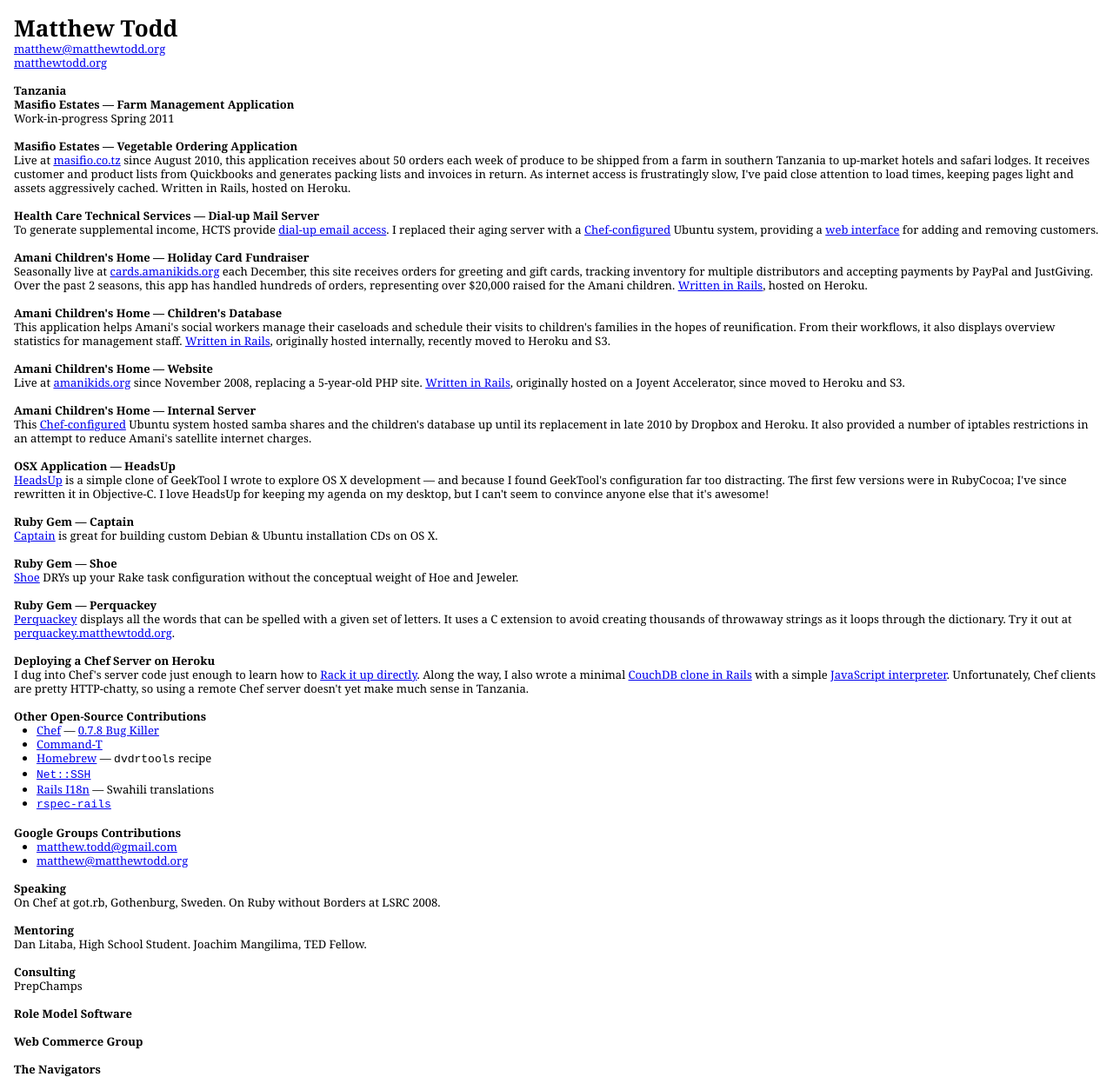
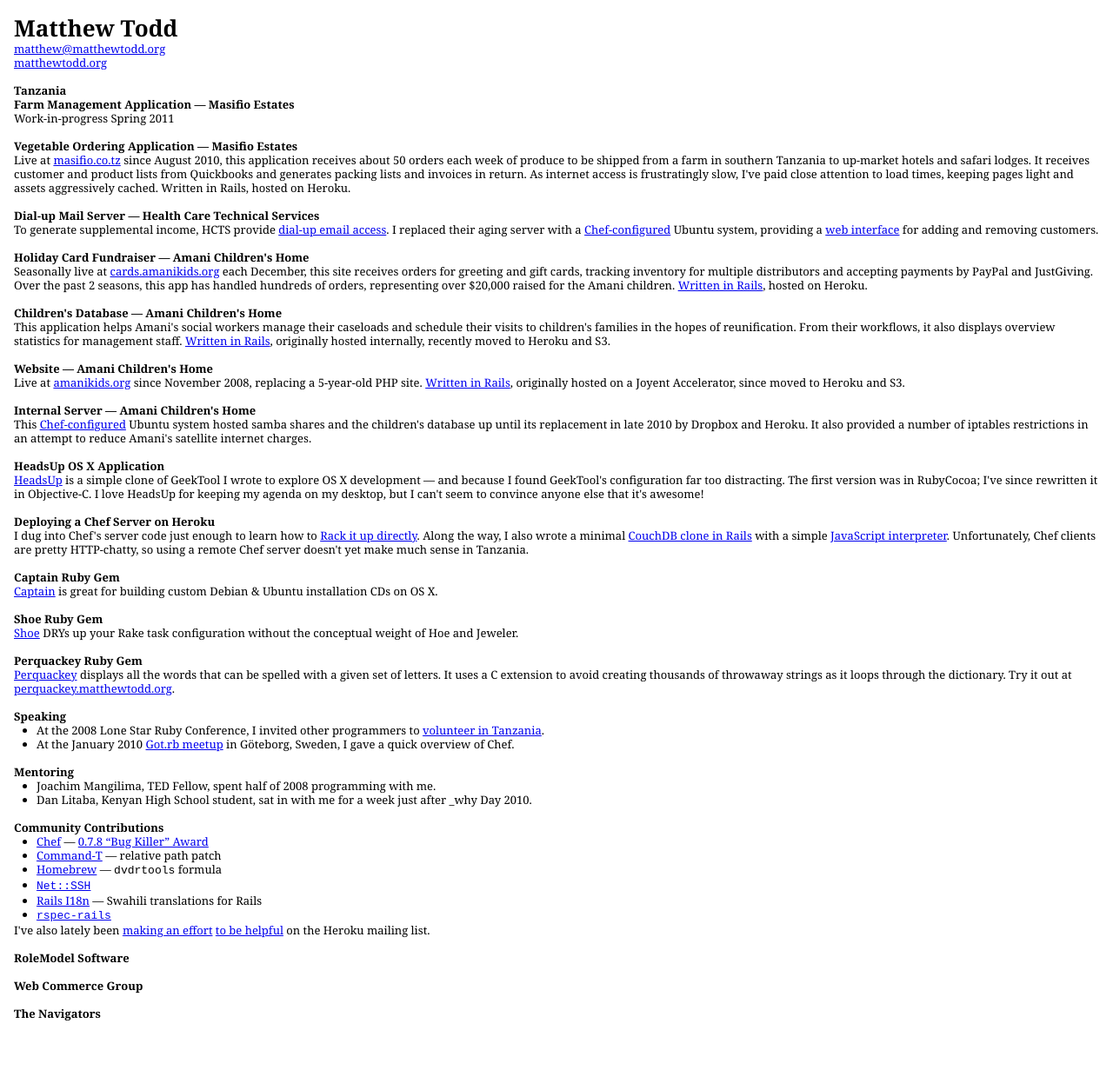
Before and after one commit to matthewtodd/matthewtodd.github.io, a Jekyll site: the page app/resume.html, which Jekyll copies as it is, in a window 1280 px wide. Shown: the whole page at 87% size. Built offline with Jekyll 4.4.1, drawn with Linux system fonts in a browser that asks for light colours; after the commit the page ends 1190 px from its top, so only the background shows below that.

Commit message:
Finished first pass through TZ section.

```diff
--- a/app/resume.html
+++ b/app/resume.html
@@ -22,12 +22,12 @@
       <h1>Tanzania</h1>
 
       <section>
-        <h1>Masifio Estates &mdash; Farm Management Application</h1>
+        <h1>Farm Management Application &mdash; Masifio Estates</h1>
         <p>Work-in-progress Spring 2011</p>
       </section>
 
       <section>
-        <h1>Masifio Estates &mdash; Vegetable Ordering Application</h1>
+        <h1>Vegetable Ordering Application &mdash; Masifio Estates</h1>
         <p>Live at <a class="self"
           href="http://masifio.co.tz/">masifio.co.tz</a> since August 2010,
         this application receives about 50 orders each week of produce to be
@@ -40,7 +40,7 @@
       </section>
 
       <section>
-        <h1>Health Care Technical Services &mdash; Dial-up Mail Server</h1>
+        <h1>Dial-up Mail Server &mdash; Health Care Technical Services</h1>
         <p>To generate supplemental income, HCTS provide <a
           href="http://hcts.org/email_service.html">dial-up email
           access</a>. I replaced their aging server with a <a
@@ -51,7 +51,7 @@
       </section>
 
       <section>
-        <h1>Amani Children's Home &mdash; Holiday Card Fundraiser</h1>
+        <h1>Holiday Card Fundraiser &mdash; Amani Children's Home</h1>
         <p>Seasonally live at <a class="self"
           href="http://cards.amanikids.org/">cards.amanikids.org</a> each
         December, this site receives orders for greeting and gift cards,
@@ -63,7 +63,7 @@
       </section>
 
       <section>
-        <h1>Amani Children's Home &mdash; Children's Database</h1>
+        <h1>Children's Database &mdash; Amani Children's Home</h1>
         <p>This application helps Amani's social workers manage their caseloads
         and schedule their visits to children's families in the hopes of
         reunification. From their workflows, it also displays overview
@@ -73,7 +73,7 @@
       </section>
 
       <section>
-        <h1>Amani Children's Home &mdash; Website</h1>
+        <h1>Website &mdash; Amani Children's Home</h1>
         <p>Live at <a class="self"
           href="http://amanikids.org/">amanikids.org</a> since November 2008,
         replacing a 5-year-old PHP site. <a
@@ -83,7 +83,7 @@
       </section>
 
       <section>
-        <h1>Amani Children's Home &mdash; Internal Server</h1>
+        <h1>Internal Server &mdash; Amani Children's Home</h1>
         <p>This <a
           href="https://github.com/amanikids/chef-repo">Chef-configured</a>
         Ubuntu system hosted samba shares and the children's database up until
@@ -93,35 +93,13 @@
       </section>
 
       <section>
-        <h1>OSX Application &mdash; HeadsUp</h1>
+        <h1>HeadsUp OS X Application</h1>
         <p><a href="http://matthewtodd.github.com/heads_up">HeadsUp</a> is a
         simple clone of GeekTool I wrote to explore OS X development &mdash;
         and because I found GeekTool's configuration far too distracting. The
-        first few versions were in RubyCocoa; I've since rewritten it in
-        Objective-C. I love HeadsUp for keeping my agenda on my desktop, but I
-        can't seem to convince anyone else that it's awesome!</p>
-      </section>
-
-      <section>
-        <h1>Ruby Gem &mdash; Captain</h1>
-        <p><a href="https://rubygems.org/gems/captain">Captain</a> is great for
-        building custom Debian &amp; Ubuntu installation CDs on OS X.</p>
-      </section>
-
-      <section>
-        <h1>Ruby Gem &mdash; Shoe</h1>
-        <p><a href="https://rubygems.org/gems/shoe">Shoe</a> DRYs up your Rake
-        task configuration without the conceptual weight of Hoe and
-        Jeweler.</p>
-      </section>
-
-      <section>
-        <h1>Ruby Gem &mdash; Perquackey</h1>
-        <p><a href="https://rubygems.org/gems/perquackey">Perquackey</a>
-        displays all the words that can be spelled with a given set of letters.
-        It uses a C extension to avoid creating thousands of throwaway strings
-        as it loops through the dictionary. Try it out at <a class="self"
-          href="http://perquackey.matthewtodd.org/">perquackey.matthewtodd.org</a>.</p>
+        first version was in RubyCocoa; I've since rewritten it in Objective-C.
+        I love HeadsUp for keeping my agenda on my desktop, but I can't seem to
+        convince anyone else that it's awesome!</p>
       </section>
 
       <section>
@@ -138,48 +116,68 @@
       </section>
 
       <section>
+        <h1>Captain Ruby Gem</h1>
+        <p><a href="https://rubygems.org/gems/captain">Captain</a> is great for
+        building custom Debian &amp; Ubuntu installation CDs on OS X.</p>
       </section>
 
       <section>
-        <h1>Other Open-Source Contributions</h1>
+        <h1>Shoe Ruby Gem</h1>
+        <p><a href="https://rubygems.org/gems/shoe">Shoe</a> DRYs up your Rake
+        task configuration without the conceptual weight of Hoe and
+        Jeweler.</p>
+      </section>
+
+      <section>
+        <h1>Perquackey Ruby Gem</h1>
+        <p><a href="https://rubygems.org/gems/perquackey">Perquackey</a>
+        displays all the words that can be spelled with a given set of letters.
+        It uses a C extension to avoid creating thousands of throwaway strings
+        as it loops through the dictionary. Try it out at <a class="self"
+          href="http://perquackey.matthewtodd.org/">perquackey.matthewtodd.org</a>.</p>
+      </section>
+
+      <section>
+        <h1>Speaking</h1>
         <ul>
-          <li><a href="https://github.com/opscode/chef/commits/master?author=matthewtodd">Chef</a> &mdash; <a href="http://www.opscode.com/blog/2009/08/13/chef-0-7-8-release/">0.7.8 <q>Bug Killer</q></a></li>
-          <li><a href="https://github.com/wincent/Command-T/commits/master?author=matthewtodd">Command-T</a></li>
-          <li><a href="https://github.com/mxcl/homebrew/commits/master?author=matthewtodd">Homebrew</a> &mdash; <code>dvdrtools</code> recipe</li>
-          <li><a href="https://github.com/net-ssh/net-ssh/commits/master?author=matthewtodd"><code>Net::SSH</code></a></li>
-          <li><a href="https://github.com/svenfuchs/rails-i18n/commits/master?author=matthewtodd">Rails I18n</a> &mdash; Swahili translations</li>
-          <li><a href="https://github.com/rspec/rspec-rails/commits/master?author=matthewtodd"><code>rspec-rails</code></a></li>
+          <li>At the 2008 Lone Star Ruby Conference, I invited other programmers
+          to <a
+            href="http://matthewtodd.org/2009/01/26/ruby-without-borders.html">volunteer
+            in Tanzania</a>.</li>
+          <li>At the January 2010 <a href="http://www.meetup.com/got-rb">Got.rb
+            meetup</a> in Göteborg, Sweden, I gave a quick overview of
+          Chef.</li>
         </ul>
       </section>
 
       <section>
-        <h1>Google Groups Contributions</h1>
+        <h1>Mentoring</h1>
         <ul>
-          <li><a href="http://groups.google.com/groups/profile?user=matthew.todd@gmail.com">matthew.todd@gmail.com</a></li>
-          <li><a href="http://groups.google.com/groups/profile?user=matthew@matthewtodd.org">matthew@matthewtodd.org</a></li>
+          <li>Joachim Mangilima, TED Fellow, spent half of 2008 programming with me.</li>
+          <li>Dan Litaba, Kenyan High School student, sat in with me for a week just after _why Day 2010.</li>
         </ul>
       </section>
 
       <section>
-        <h1>Speaking</h1>
-      On Chef at got.rb, Gothenburg, Sweden.
-      On Ruby without Borders at LSRC 2008.
-      </section>
-
-      <section>
-        <h1>Mentoring</h1>
-      Dan Litaba, High School Student.
-      Joachim Mangilima, TED Fellow.
-      </section>
-
-      <section>
-        <h1>Consulting</h1>
-      PrepChamps
+        <h1>Community Contributions</h1>
+        <ul>
+          <li><a href="https://github.com/opscode/chef/commits/master?author=matthewtodd">Chef</a> &mdash; <a href="http://www.opscode.com/blog/2009/08/13/chef-0-7-8-release/">0.7.8 &ldquo;Bug Killer&rdquo; Award</a></li>
+          <li><a href="https://github.com/wincent/Command-T/commits/master?author=matthewtodd">Command-T</a> &mdash; relative path patch</li>
+          <li><a href="https://github.com/mxcl/homebrew/commits/master?author=matthewtodd">Homebrew</a> &mdash; <code>dvdrtools</code> formula</li>
+          <li><a href="https://github.com/net-ssh/net-ssh/commits/master?author=matthewtodd"><code>Net::SSH</code></a></li>
+          <li><a href="https://github.com/svenfuchs/rails-i18n/commits/master?author=matthewtodd">Rails I18n</a> &mdash; Swahili translations for Rails</li>
+          <li><a href="https://github.com/rspec/rspec-rails/commits/master?author=matthewtodd"><code>rspec-rails</code></a></li>
+        </ul>
+        <p>I've also lately been <a
+          href="http://groups.google.com/groups/profile?user=matthew.todd@gmail.com">making
+          an effort</a> <a
+          href="http://groups.google.com/groups/profile?user=matthew@matthewtodd.org">to
+          be helpful</a> on the Heroku mailing list.</p>
       </section>
     </section>
 
     <section>
-      <h1>Role Model Software</h1>
+      <h1>RoleModel Software</h1>
     </section>
 
 
```
